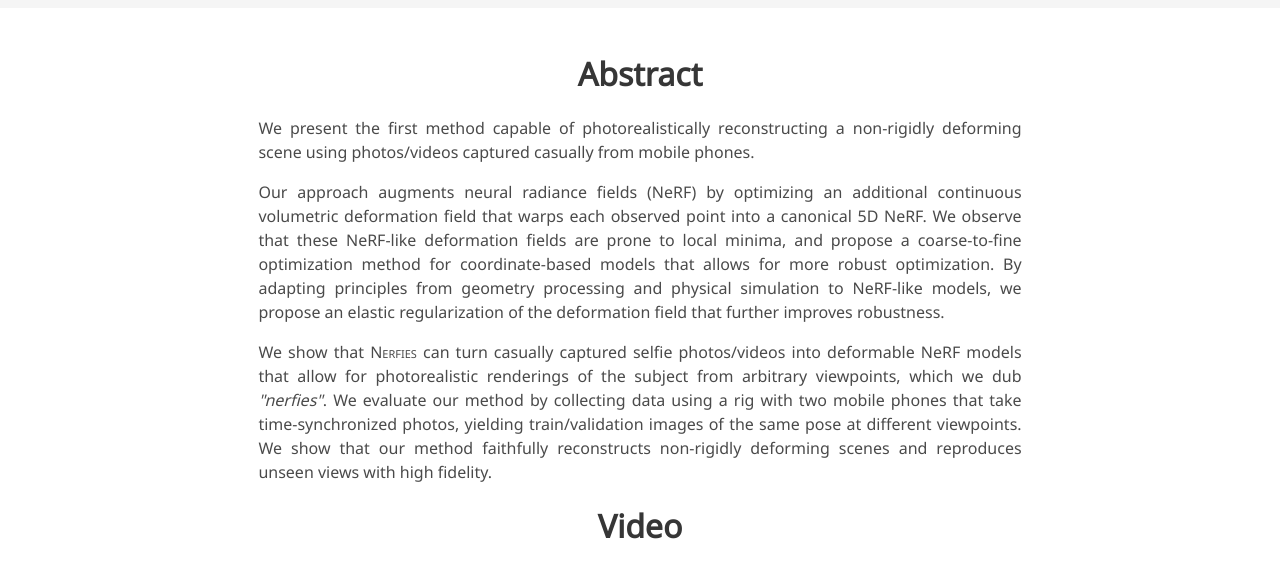
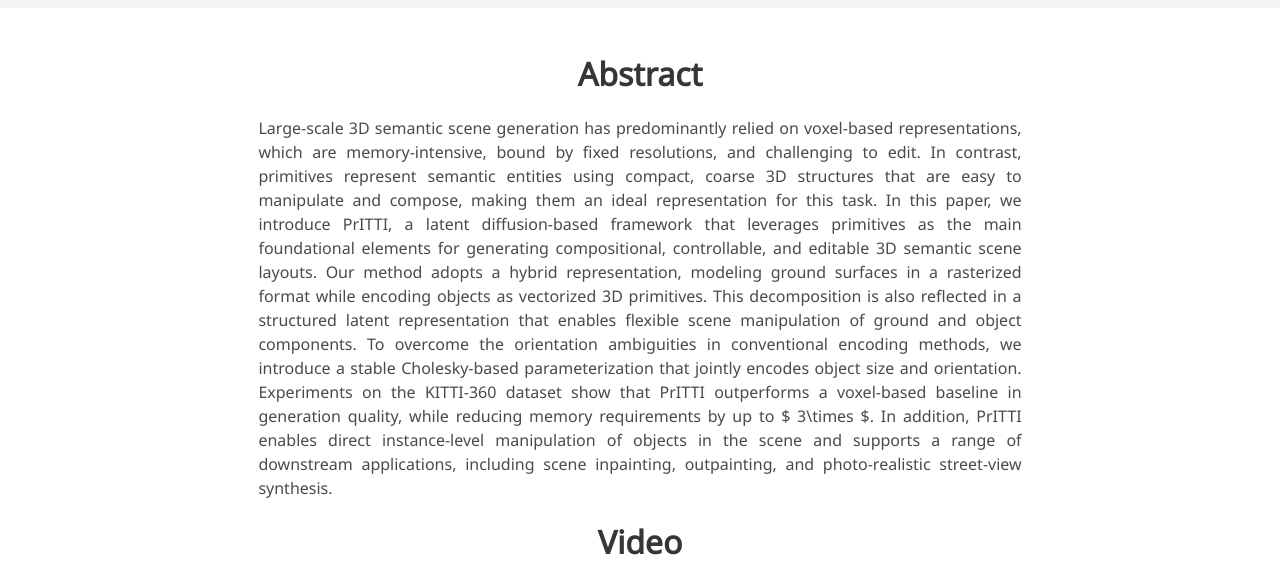
Before and after one commit to raniatze/pritti, a plain HTML site: page index.html in a window 1280 px wide. Shown: the part 907-1472 px from the top of the page. Drawn offline with nearby package versions, Linux system fonts and the light colour scheme; some icons are missing; a web font is replaced by a local one.

Commit message:
Added abstract

```diff
--- a/index.html
+++ b/index.html
@@ -253,31 +253,7 @@
         <h2 class="title is-3">Abstract</h2>
         <div class="content has-text-justified">
           <p>
-            We present the first method capable of photorealistically reconstructing a non-rigidly
-            deforming scene using photos/videos captured casually from mobile phones.
-          </p>
-          <p>
-            Our approach augments neural radiance fields
-            (NeRF) by optimizing an
-            additional continuous volumetric deformation field that warps each observed point into a
-            canonical 5D NeRF.
-            We observe that these NeRF-like deformation fields are prone to local minima, and
-            propose a coarse-to-fine optimization method for coordinate-based models that allows for
-            more robust optimization.
-            By adapting principles from geometry processing and physical simulation to NeRF-like
-            models, we propose an elastic regularization of the deformation field that further
-            improves robustness.
-          </p>
-          <p>
-            We show that <span class="dnerf">Nerfies</span> can turn casually captured selfie
-            photos/videos into deformable NeRF
-            models that allow for photorealistic renderings of the subject from arbitrary
-            viewpoints, which we dub <i>"nerfies"</i>. We evaluate our method by collecting data
-            using a
-            rig with two mobile phones that take time-synchronized photos, yielding train/validation
-            images of the same pose at different viewpoints. We show that our method faithfully
-            reconstructs non-rigidly deforming scenes and reproduces unseen views with high
-            fidelity.
+            Large-scale 3D semantic scene generation has predominantly relied on voxel-based representations, which are memory-intensive, bound by fixed resolutions, and challenging to edit. In 	  contrast, primitives represent semantic entities using compact, coarse 3D structures that are easy to manipulate and compose, making them an ideal representation for this task. In this paper, we introduce PrITTI, a latent diffusion-based framework that leverages primitives as the main foundational elements for generating compositional, controllable, and editable 3D semantic scene layouts. Our method adopts a hybrid representation, modeling ground surfaces in a rasterized format while encoding objects as vectorized 3D primitives. This decomposition is also reflected in a structured latent representation that enables flexible scene manipulation of ground and object components. To overcome the orientation ambiguities in conventional encoding methods, we introduce a stable Cholesky-based parameterization that jointly encodes object size and orientation. Experiments on the KITTI-360 dataset show that PrITTI outperforms a voxel-based baseline in generation quality, while reducing memory requirements by up to $ 3\times $. In addition, PrITTI enables direct instance-level manipulation of objects in the scene and supports a range of downstream applications, including scene inpainting, outpainting, and photo-realistic street-view synthesis.
           </p>
         </div>
       </div>
```
